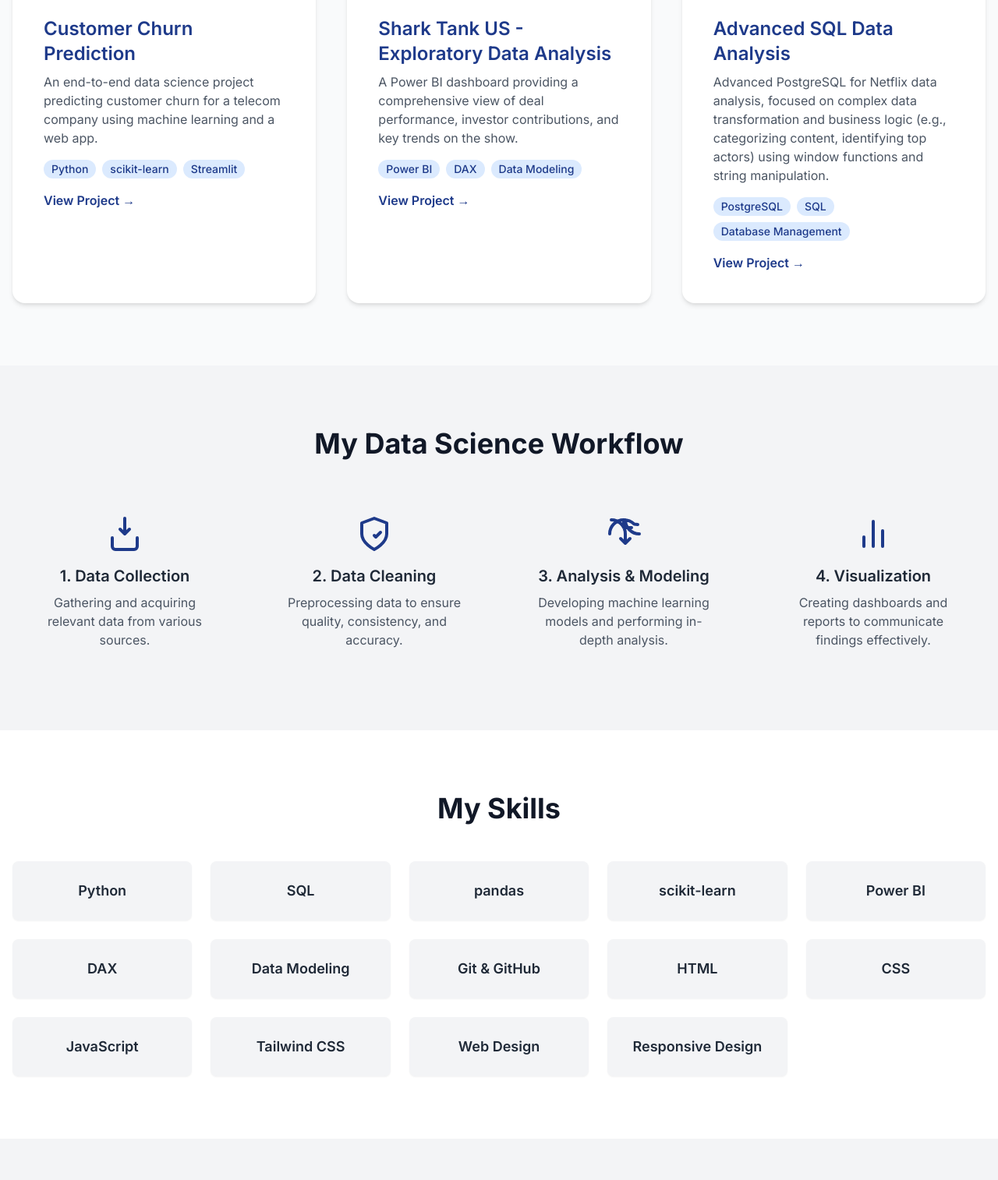
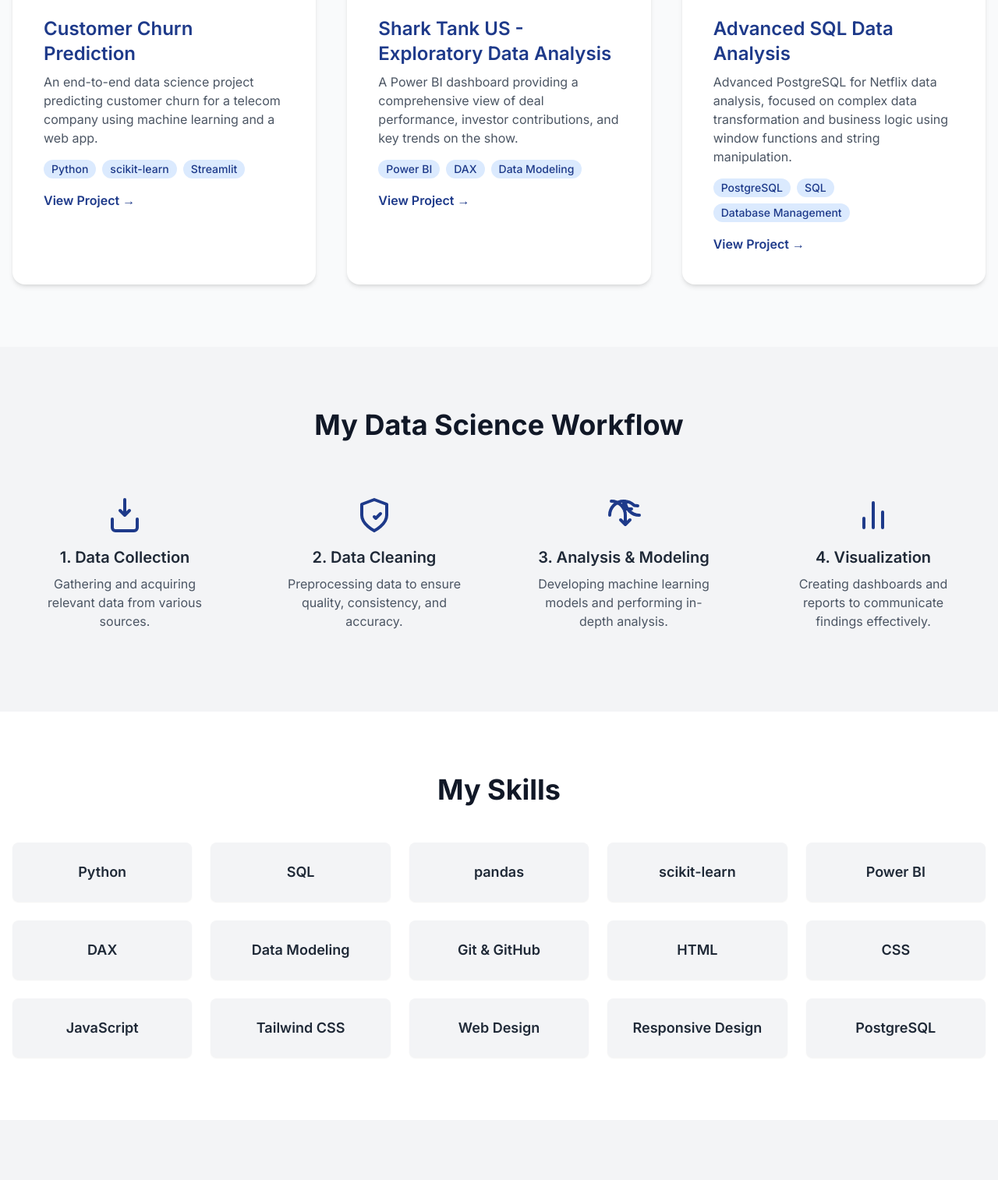
Before and after one commit to Bethsol/Bethsol.github.io, a plain HTML site: page index.html in a window 1280 px wide. Shown: the part 947-2461 px from the top of the page at 78% size. Drawn offline with nearby package versions, Linux system fonts and the light colour scheme.

Commit message:
Update index.html

```diff
--- a/index.html
+++ b/index.html
@@ -114,7 +114,7 @@
                     <!-- Replace with a screenshot of your SQL report or findings -->
                     <img src="https://placehold.co/600x400/e0e7ff/1e3a8a?text=Database+Queries" alt="Infographic for SQL Queries" class="rounded-lg mb-6 w-full h-48 object-cover">
                     <h3 class="text-2xl font-semibold mb-2 text-accent">Advanced SQL Data Analysis</h3>
-                    <p class="text-gray-600 mb-4">Advanced PostgreSQL for Netflix data analysis, focused on complex data transformation and business logic (e.g., categorizing content, identifying top actors) using window functions and string manipulation.</p>
+                    <p class="text-gray-600 mb-4">Advanced PostgreSQL for Netflix data analysis, focused on complex data transformation and business logic using window functions and string manipulation.</p>
                     <div class="flex flex-wrap gap-2 mb-4">
                          <span class="bg-accent-100 text-accent text-sm font-medium px-2.5 py-0.5 rounded-full">PostgreSQL</span>
                         <span class="bg-accent-100 text-accent text-sm font-medium px-2.5 py-0.5 rounded-full">SQL</span>
@@ -219,6 +219,9 @@
                 <div class="p-6 bg-gray-100 rounded-lg shadow-sm">
                     <h4 class="text-lg font-semibold">Responsive Design</h4>
                 </div>
+                <div class="p-6 bg-gray-100 rounded-lg shadow-sm">
+                    <h4 class="text-lg font-semibold">PostgreSQL</h4>
+                </div>
             </div>
         </div>
     </section>
```
